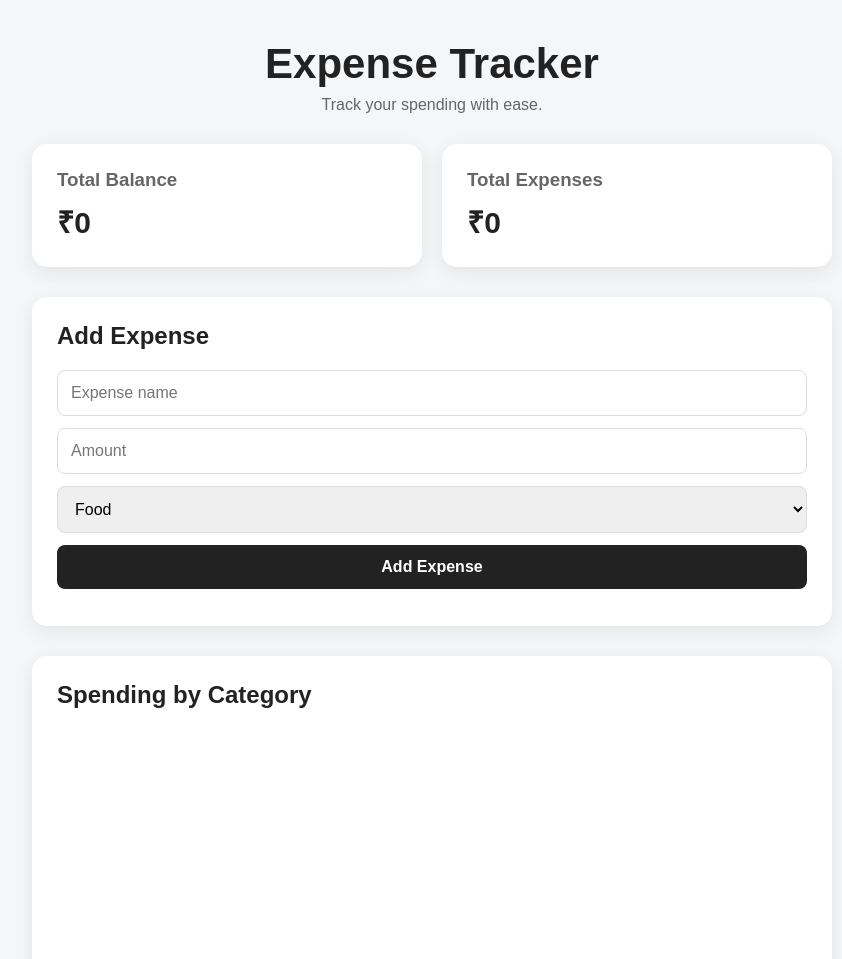
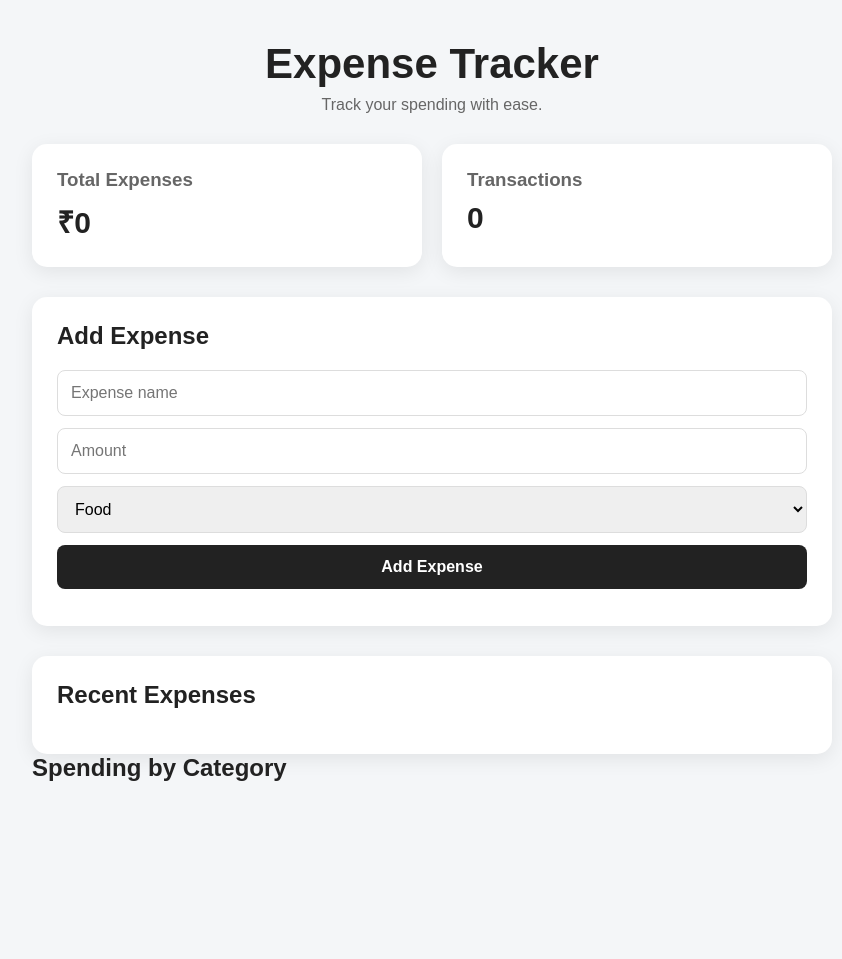
Before and after one commit to arhamkhancr608-rgb/expense-tracker, a plain HTML site: page index.html in a window 1280 px wide. Shown: the top 959 px of the page, without its empty margins (208-1050 px from the left). Drawn offline with nearby package versions, Linux system fonts and the light colour scheme.

Commit message:
Update index.html

```diff
--- a/index.html
+++ b/index.html
@@ -4,31 +4,48 @@
     <meta charset="UTF-8">
     <meta name="viewport" content="width=device-width, initial-scale=1.0">
     <title>Expense Tracker</title>
+
     <link rel="stylesheet" href="style.css">
+
+    <script src="https://cdn.jsdelivr.net/npm/chart.js"></script>
 </head>
+
 <body>
 
     <div class="container">
+
         <h1>Expense Tracker</h1>
         <p class="subtitle">Track your spending with ease.</p>
 
         <div class="summary">
-            <div class="card">
-                <h3>Total Balance</h3>
-                <p id="balance">₹0</p>
-            </div>
 
             <div class="card">
                 <h3>Total Expenses</h3>
                 <p id="total-expenses">₹0</p>
             </div>
+
+            <div class="card">
+                <h3>Transactions</h3>
+                <p id="transaction-count">0</p>
+            </div>
+
         </div>
 
         <div class="expense-form">
+
             <h2>Add Expense</h2>
 
-            <input type="text" id="expense-name" placeholder="Expense name">
-            <input type="number" id="expense-amount" placeholder="Amount">
+            <input
+                type="text"
+                id="expense-name"
+                placeholder="Expense name"
+            >
+
+            <input
+                type="number"
+                id="expense-amount"
+                placeholder="Amount"
+            >
 
             <select id="expense-category">
                 <option value="Food">Food</option>
@@ -39,20 +56,30 @@
             </select>
 
             <button id="add-expense">Add Expense</button>
+
         </div>
 
-  <div class="expense-list">
-    <h2>Spending by Category</h2>
-    <canvas id="expense-chart"></canvas>
-</div>
+        <div class="expense-list">
 
-        <div class="expense-list">
             <h2>Recent Expenses</h2>
+
             <ul id="expenses"></ul>
+
         </div>
+
+        <div class="chart-container">
+
+            <h2>Spending by Category</h2>
+
+            <div class="chart-wrapper">
+                <canvas id="expense-chart"></canvas>
+            </div>
+
+        </div>
+
     </div>
 
-    <script src="https://cdn.jsdelivr.net/npm/chart.js"></script>
     <script src="script.js"></script>
+
 </body>
 </html>
```
